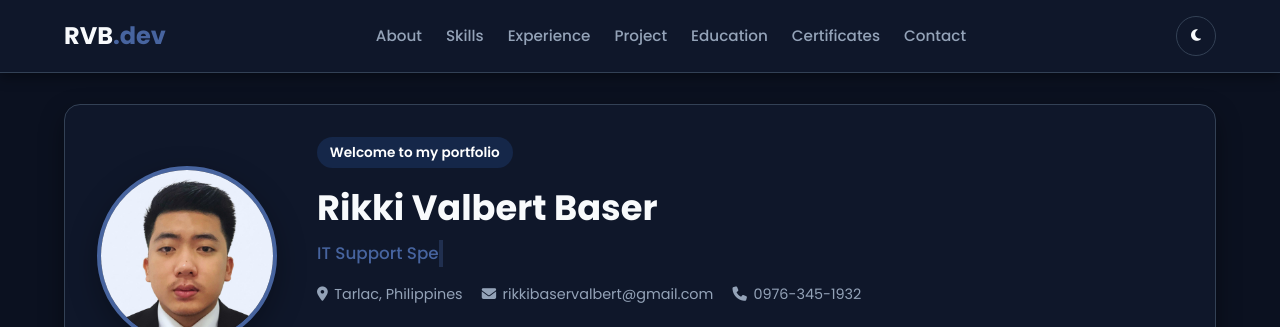
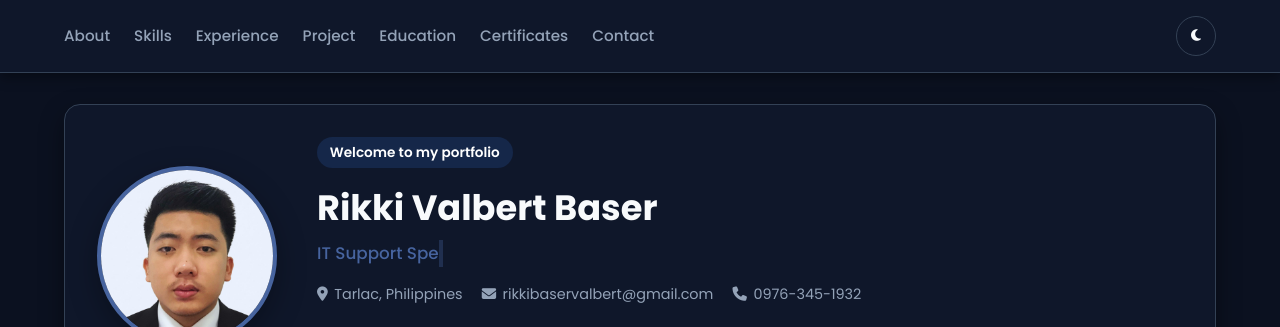
Before and after one commit to rikkibaservalbert/portfolio, a plain HTML site: page index.html in a window 1280 px wide. Shown: the top 327 px of the page. Drawn offline with Linux system fonts and the light colour scheme.

Commit message:
Remove the navbar logo

```diff
--- a/index.html
+++ b/index.html
@@ -3,13 +3,14 @@
 <head>
     <meta charset="UTF-8">
     <meta name="viewport" content="width=device-width, initial-scale=1.0">
-    <title>Rikki Valbert Baser | Portfolio</title>
+        <title>Rikki Valbert Baser | Portfolio</title>
     <!-- Google Fonts: Poppins -->
     <link rel="preconnect" href="https://fonts.googleapis.com">
     <link rel="preconnect" href="https://fonts.gstatic.com" crossorigin>
     <link href="https://fonts.googleapis.com/css2?family=Poppins:wght@300;400;500;600;700&display=swap" rel="stylesheet">
     <!-- FontAwesome Icons -->
     <link rel="stylesheet" href="https://cdnjs.cloudflare.com/ajax/libs/font-awesome/6.4.0/css/all.min.css">
+    <link rel="icon" type="image/png" href="images/favicon.png">
     <!-- CSS Link -->
     <link rel="stylesheet" href="style.css">
 </head>
@@ -18,7 +19,8 @@
     <!-- Navigation Bar -->
     <header class="navbar">
         <div class="nav-container">
-            <a href="#hero" class="logo">RVB<span>.dev</span></a>
+            <!--<a href="#hero" class="logo"><img src="images/favicon.png" alt="Rikki Logo" class="nav-logo"></a>-->
+
             <nav class="nav-links" id="nav-links">
                 <a href="#about" class="nav-item">About</a>
                 <a href="#skills" class="nav-item">Skills</a>
```
Also changed, not shown: images/favicon.png (added), images/logo.png (added).
